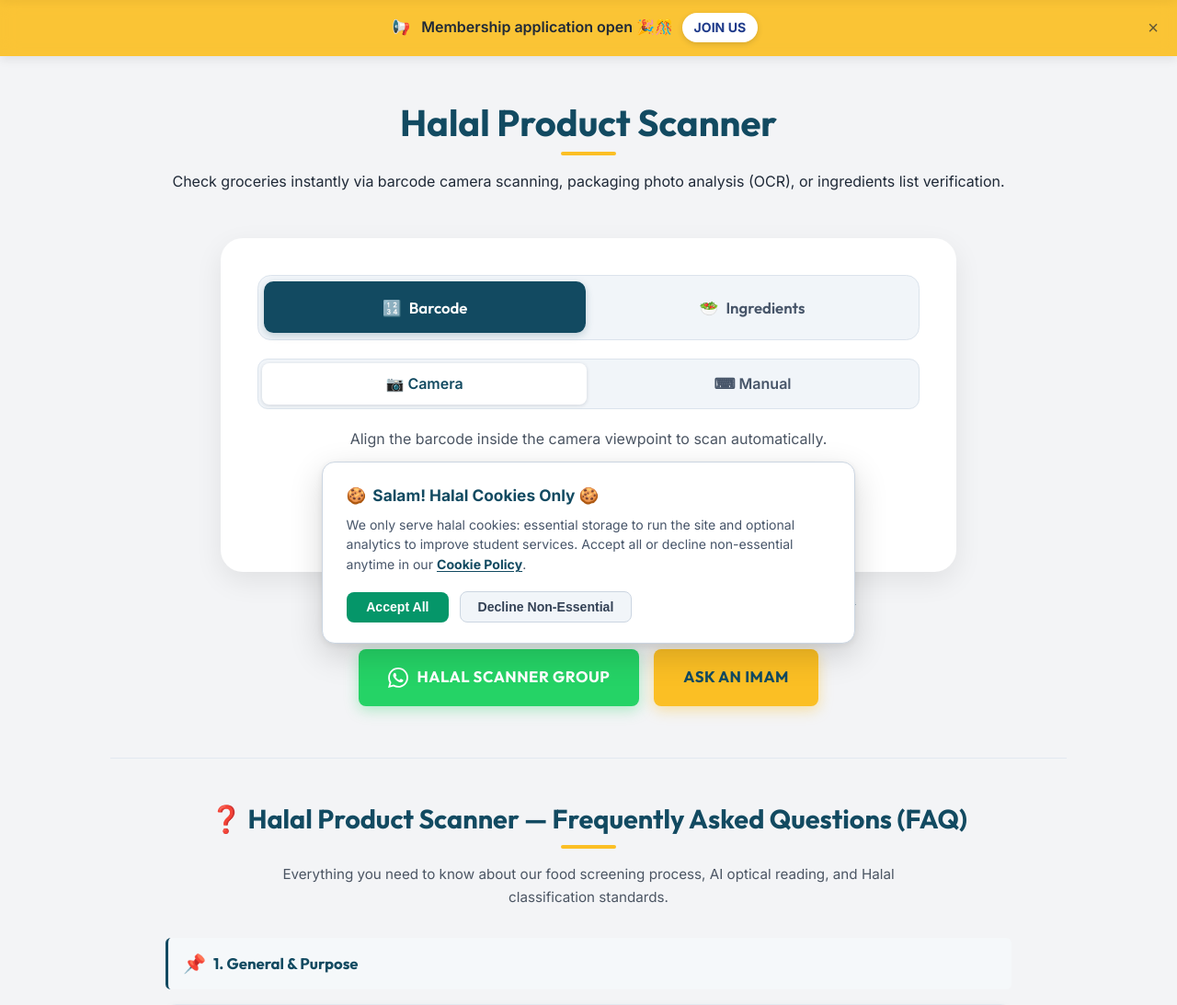
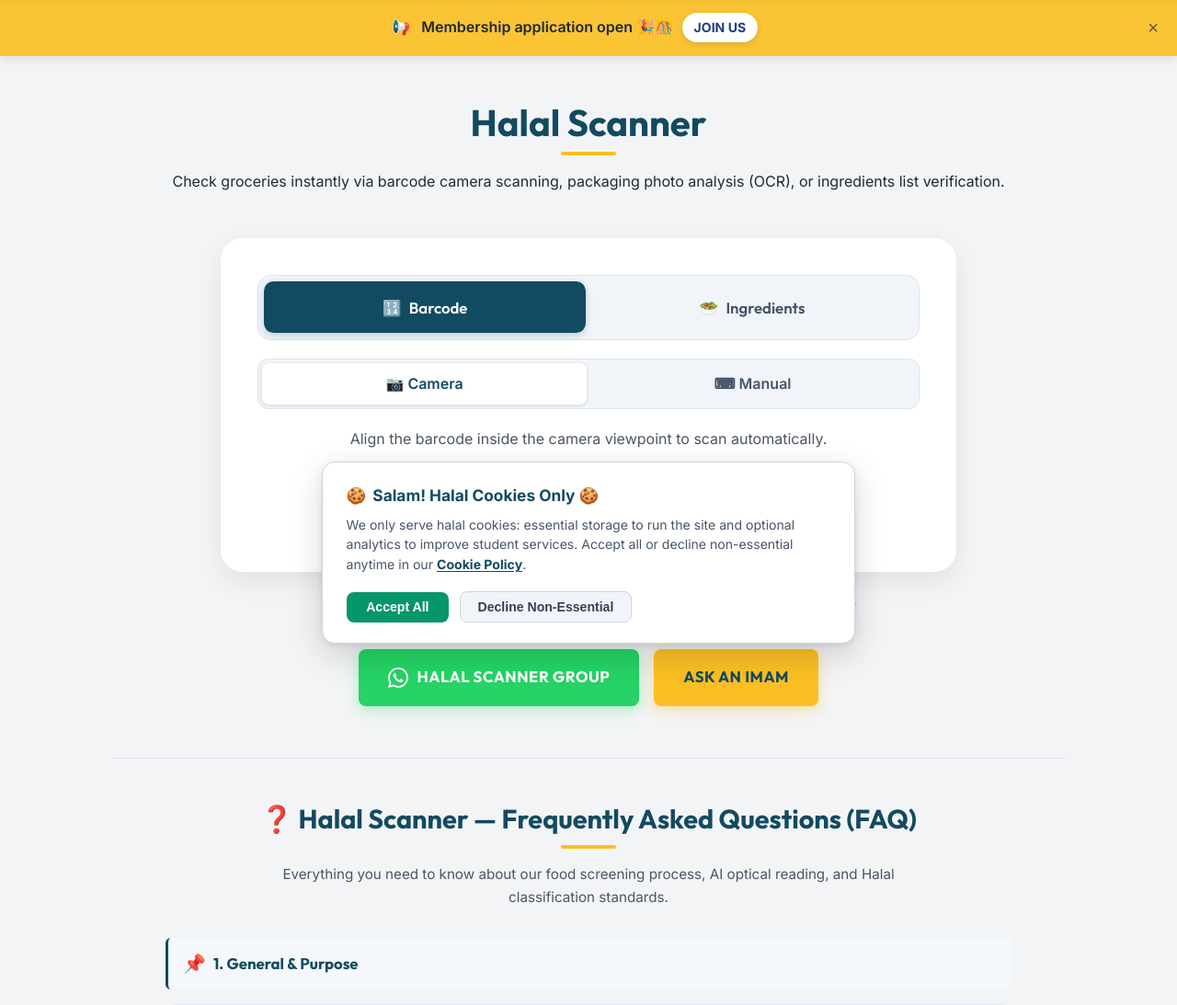
Before and after one commit to ASMPolimi/ASM, a Django app: template templates/halal.html in a window 1280 px wide. Shown: the part 80-1173 px from the top of the page at 92% size. Run offline with Django 3.2, Linux system fonts and the light colour scheme; the template is opened without the code that fills it, so the values that code supplies are empty; some libraries are stand-ins or nearby versions.

Commit message:
halal scanner naming

```diff
--- a/templates/halal.html
+++ b/templates/halal.html
@@ -1,15 +1,15 @@
 {% extends 'base.html' %}
 
-{% block title %}Halal Product Scanner & Ingredients Checker | ASM Polimi{% endblock %}
+{% block title %}Halal Scanner & Ingredients Checker | ASM Polimi{% endblock %}
 {% block meta_description %}Scan food barcodes instantly to check for halal, haram, and mashbuh ingredients. Explore
 student-friendly halal dining and food options around Politecnico di Milano campuses.{% endblock %}
 {% block canonical_url %}https://asmpolimi.it/halal{% endblock %}
 {% block og_url %}https://asmpolimi.it/halal{% endblock %}
-{% block og_title %}Halal Product Scanner & Ingredients Checker | ASM Polimi{% endblock %}
+{% block og_title %}Halal Scanner & Ingredients Checker | ASM Polimi{% endblock %}
 {% block og_description %}Scan food barcodes instantly to check for halal, haram, and mashbuh ingredients. Explore
 student-friendly halal dining and food options around Politecnico di Milano campuses.{% endblock %}
 {% block twitter_url %}https://asmpolimi.it/halal{% endblock %}
-{% block twitter_title %}Halal Product Scanner & Ingredients Checker | ASM Polimi{% endblock %}
+{% block twitter_title %}Halal Scanner & Ingredients Checker | ASM Polimi{% endblock %}
 {% block twitter_description %}Scan food barcodes instantly to check for halal, haram, and mashbuh ingredients. Explore
 student-friendly halal dining and food options around Politecnico di Milano campuses.{% endblock %}
 
@@ -1028,6 +1028,7 @@ student-friendly halal dining and food options around Politecnico di Milano camp
             padding: 0.28rem 0.65rem !important;
         }
     }
+
     /* Keep the community actions compact and the featured section centered on phones. */
     @media (max-width: 576px) {
         .halal-cta-buttons {
@@ -1371,7 +1372,7 @@ student-friendly halal dining and food options around Politecnico di Milano camp
         <!-- Halal Scanner Legal Agreement Notice -->
         <p
             style="text-align: center; font-size: 0.82rem; color: #64748b; margin: 1.25rem auto 0 auto; max-width: 650px; line-height: 1.5;">
-            <span data-i18n="halal_auto_agree_prefix">By using the Halal Product Scanner, you automatically agree to
+            <span data-i18n="halal_auto_agree_prefix">By using the Halal Scanner, you automatically agree to
                 our</span>
             <a href="/halal-terms" style="color: var(--color-primary); font-weight: 700; text-decoration: underline;"
                 data-i18n="halal_auto_agree_link">Halal Scanner Legal Terms &amp; Disclaimer</a>.
@@ -1407,7 +1408,7 @@ student-friendly halal dining and food options around Politecnico di Milano camp
             <div class="section-header text-center" style="margin-bottom: 2rem;">
                 <h2 id="halal-faq-title" style="color: var(--color-primary); font-size: 1.8rem; font-weight: 700;"
                     data-i18n="halal_faq_title">
-                    ❓ Halal Product Scanner — Frequently Asked Questions (FAQ)
+                    ❓ Halal Scanner — Frequently Asked Questions (FAQ)
                 </h2>
                 <div class="divider" style="margin: 0.75rem auto 1rem auto;"></div>
                 <p style="color: var(--color-text-light); max-width: 680px; margin: 0 auto; font-size: 0.95rem;"
@@ -1425,10 +1426,10 @@ student-friendly halal dining and food options around Politecnico di Milano camp
                 </div>
 
                 <details class="faq-item">
-                    <summary class="faq-question" data-i18n="halal_faq_q1">What is the ASM Halal Product Scanner?
+                    <summary class="faq-question" data-i18n="halal_faq_q1">What is the ASM Halal Scanner?
                     </summary>
                     <div class="faq-answer" data-i18n="halal_faq_a1">
-                        The ASM Halal Product Scanner is an automated screening tool developed for students and the
+                        The ASM Halal Scanner is an automated screening tool developed for students and the
                         community in Italy to quickly inspect food ingredients, detect prohibited (Haram) or doubtful
                         (Mashbuh) additives, and verify Halal compliance against Italian and EU food labeling standards.
                     </div>
```
Also changed, not shown: halal.html (+8 -7 lines), js/main.js. Lines whose indentation alone changed are shown as unchanged.
